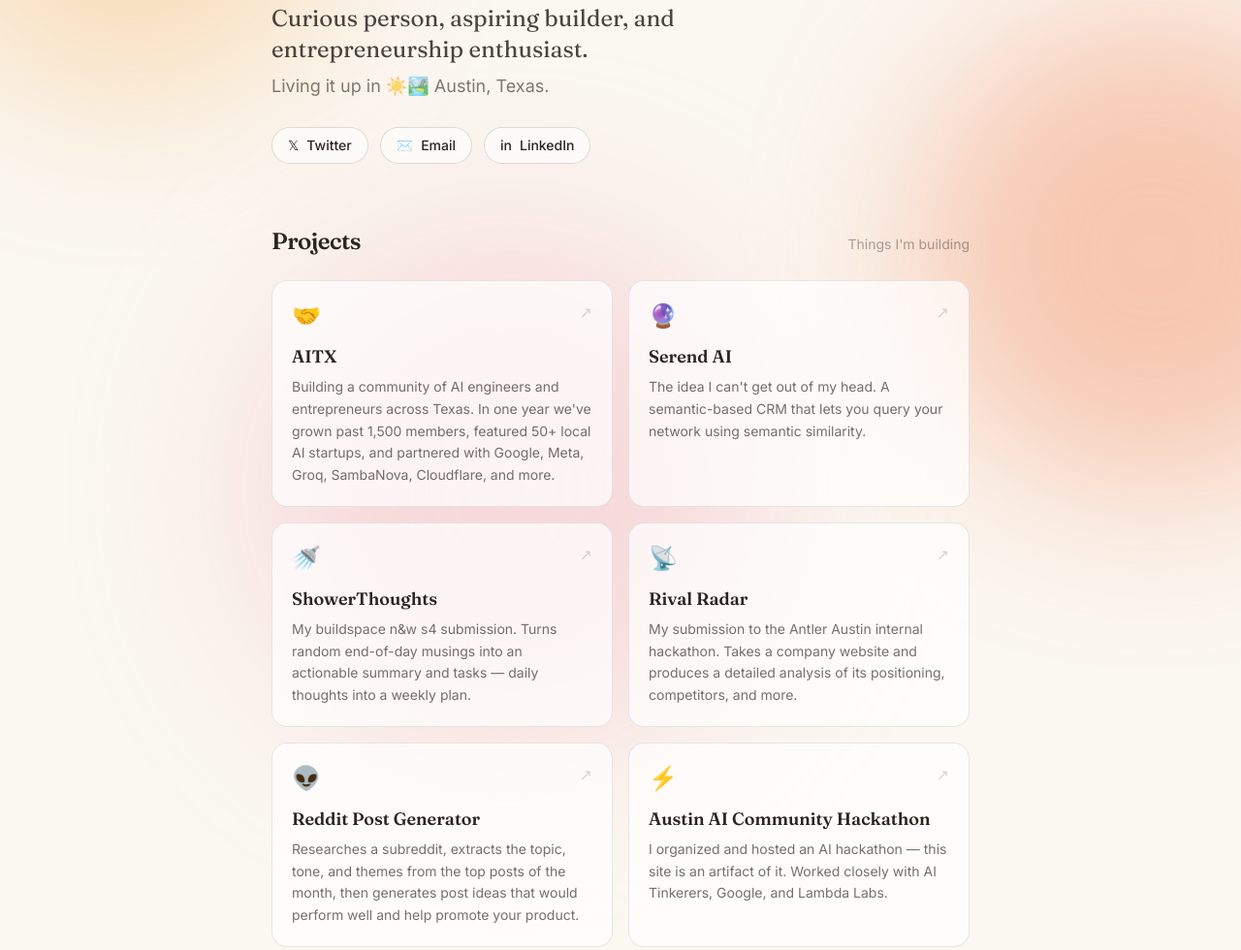
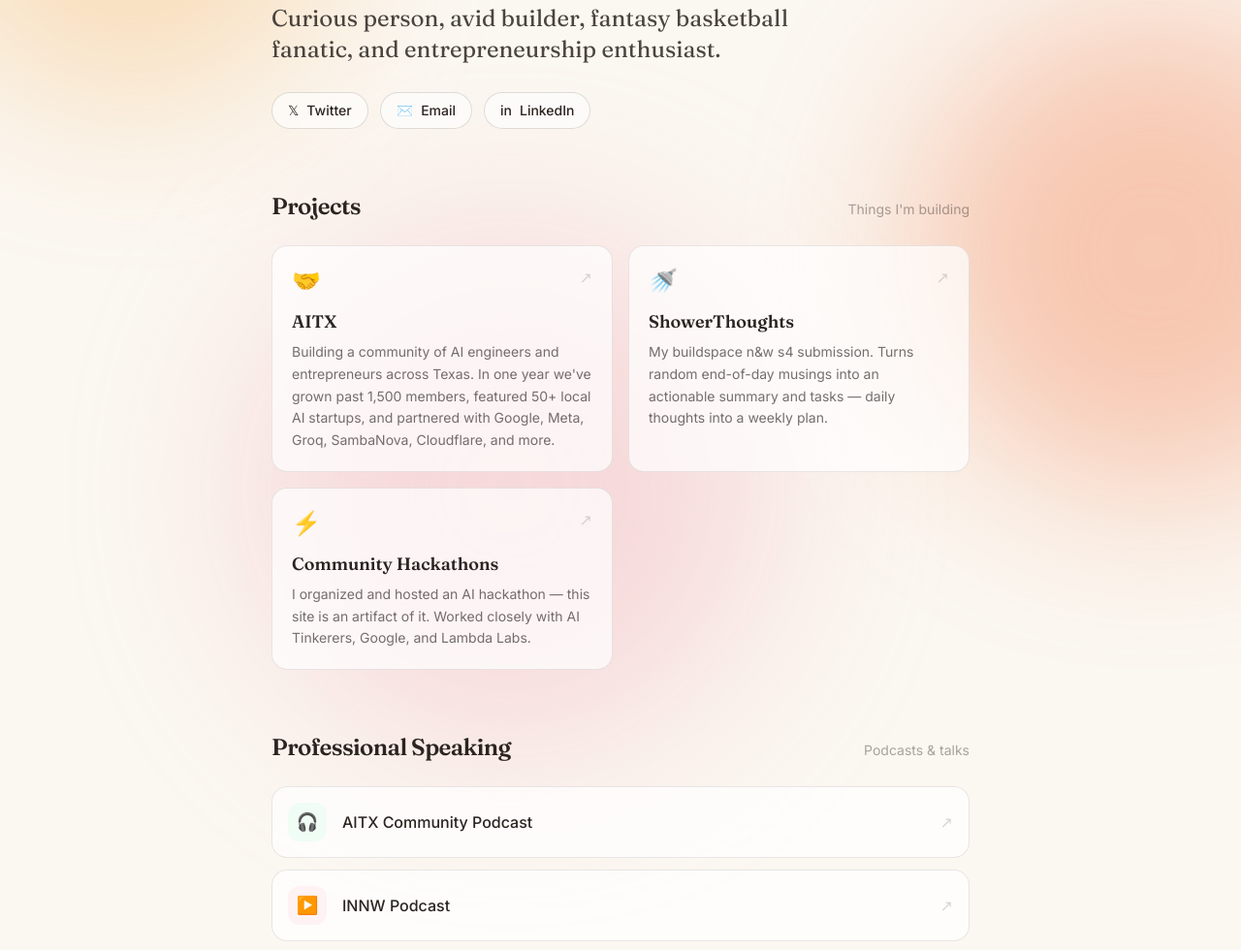
Before and after one commit to JofoJ/jakeosheacom, a plain HTML site: page index.html in a window 1280 px wide. Shown: the part 193-1173 px from the top of the page at 97% size. Drawn offline with nearby package versions, Linux system fonts and the light colour scheme.

Commit message:
Update projects and bio
- Remove SerendAI, Rival Radar, and Reddit Post Generator cards
- Point ShowerThoughts to new Render URL
- Rename hackathon card to Community Hackathons, link to aitxcommunity.com/hackathons
- Update bio description and drop the Austin location line

Co-Authored-By: Claude Opus 4.8 <noreply@anthropic.com>

```diff
--- a/index.html
+++ b/index.html
@@ -155,10 +155,7 @@
         </div>
 
         <p class="mt-6 max-w-xl font-display text-xl leading-relaxed text-ink/85 sm:text-2xl">
-          Curious person, aspiring builder, and entrepreneurship enthusiast.
-        </p>
-        <p class="mt-2 max-w-xl text-lg text-ink/60">
-          Living it up in ☀️🏞️ Austin, Texas.
+          Curious person, avid builder, fantasy basketball fanatic, and entrepreneurship enthusiast.
         </p>
 
         <!-- Social pills -->
@@ -213,22 +210,8 @@
             </p>
           </a>
 
-          <!-- Serend AI -->
-          <a href="https://www.serend.ai" target="_blank" rel="noopener"
-            class="card group flex flex-col rounded-2xl border border-ink/10 bg-white/70 p-5 backdrop-blur-sm">
-            <div class="flex items-start justify-between">
-              <span class="text-2xl" aria-hidden="true">🔮</span>
-              <span class="card-arrow text-ink/30 opacity-60" aria-hidden="true">↗</span>
-            </div>
-            <h3 class="card-title mt-3 font-display text-lg font-semibold text-ink">Serend AI</h3>
-            <p class="mt-1.5 text-sm leading-relaxed text-ink/65">
-              The idea I can't get out of my head. A semantic-based CRM that lets you query your
-              network using semantic similarity.
-            </p>
-          </a>
-
           <!-- ShowerThoughts -->
-          <a href="https://showerthoughts.replit.app/" target="_blank" rel="noopener"
+          <a href="https://showerthoughts-0f4p.onrender.com/" target="_blank" rel="noopener"
             class="card group flex flex-col rounded-2xl border border-ink/10 bg-white/70 p-5 backdrop-blur-sm">
             <div class="flex items-start justify-between">
               <span class="text-2xl" aria-hidden="true">🚿</span>
@@ -241,42 +224,14 @@
             </p>
           </a>
 
-          <!-- Rival Radar -->
-          <a href="https://jakeantlerhack.replit.app/" target="_blank" rel="noopener"
-            class="card group flex flex-col rounded-2xl border border-ink/10 bg-white/70 p-5 backdrop-blur-sm">
-            <div class="flex items-start justify-between">
-              <span class="text-2xl" aria-hidden="true">📡</span>
-              <span class="card-arrow text-ink/30 opacity-60" aria-hidden="true">↗</span>
-            </div>
-            <h3 class="card-title mt-3 font-display text-lg font-semibold text-ink">Rival Radar</h3>
-            <p class="mt-1.5 text-sm leading-relaxed text-ink/65">
-              My submission to the Antler Austin internal hackathon. Takes a company website and
-              produces a detailed analysis of its positioning, competitors, and more.
-            </p>
-          </a>
-
-          <!-- Reddit Post Generator -->
-          <a href="https://reddit-generator.replit.app/" target="_blank" rel="noopener"
-            class="card group flex flex-col rounded-2xl border border-ink/10 bg-white/70 p-5 backdrop-blur-sm">
-            <div class="flex items-start justify-between">
-              <span class="text-2xl" aria-hidden="true">👽</span>
-              <span class="card-arrow text-ink/30 opacity-60" aria-hidden="true">↗</span>
-            </div>
-            <h3 class="card-title mt-3 font-display text-lg font-semibold text-ink">Reddit Post Generator</h3>
-            <p class="mt-1.5 text-sm leading-relaxed text-ink/65">
-              Researches a subreddit, extracts the topic, tone, and themes from the top posts of the
-              month, then generates post ideas that would perform well and help promote your product.
-            </p>
-          </a>
-
-          <!-- Austin AI Community Hackathon -->
-          <a href="https://austin-ai-hackathon.replit.app/" target="_blank" rel="noopener"
+          <!-- Community Hackathons -->
+          <a href="https://www.aitxcommunity.com/hackathons" target="_blank" rel="noopener"
             class="card group flex flex-col rounded-2xl border border-ink/10 bg-white/70 p-5 backdrop-blur-sm">
             <div class="flex items-start justify-between">
               <span class="text-2xl" aria-hidden="true">⚡</span>
               <span class="card-arrow text-ink/30 opacity-60" aria-hidden="true">↗</span>
             </div>
-            <h3 class="card-title mt-3 font-display text-lg font-semibold text-ink">Austin AI Community Hackathon</h3>
+            <h3 class="card-title mt-3 font-display text-lg font-semibold text-ink">Community Hackathons</h3>
             <p class="mt-1.5 text-sm leading-relaxed text-ink/65">
               I organized and hosted an AI hackathon — this site is an artifact of it. Worked closely
               with AI Tinkerers, Google, and Lambda Labs.
```
